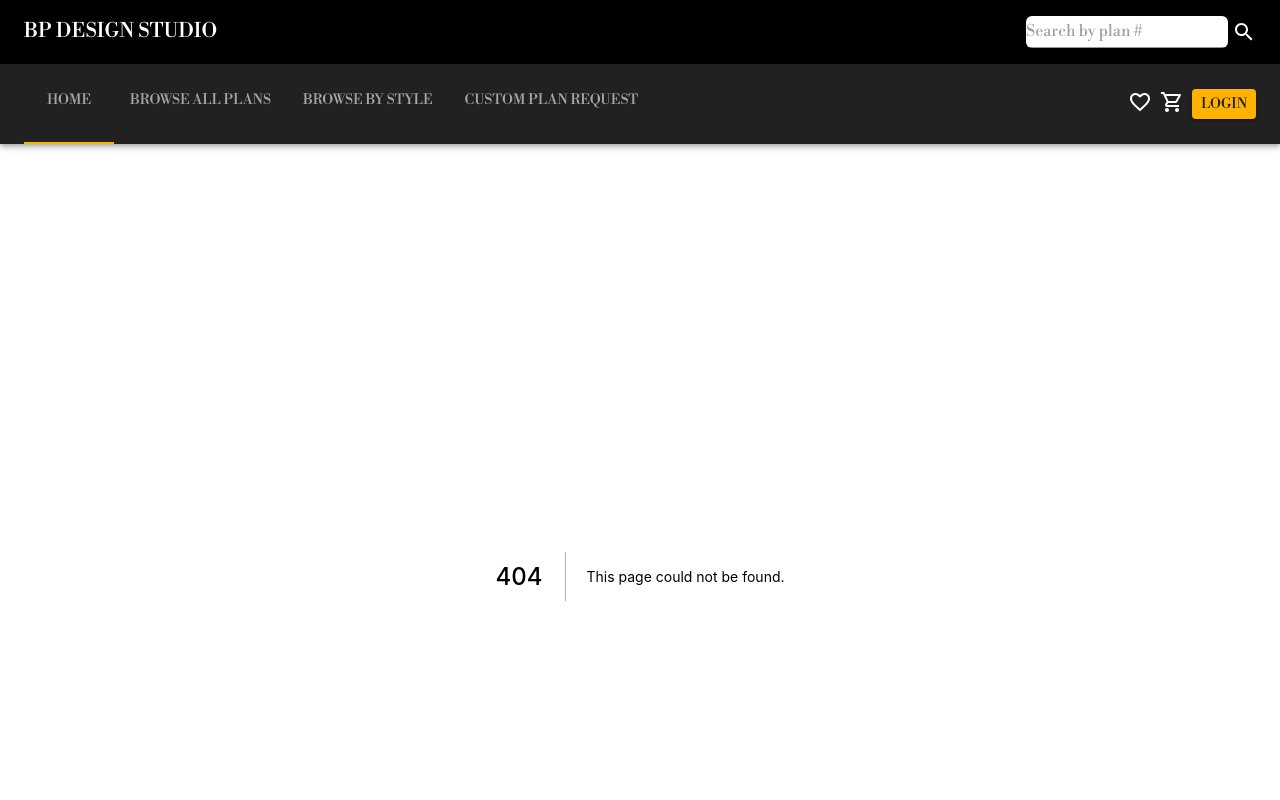
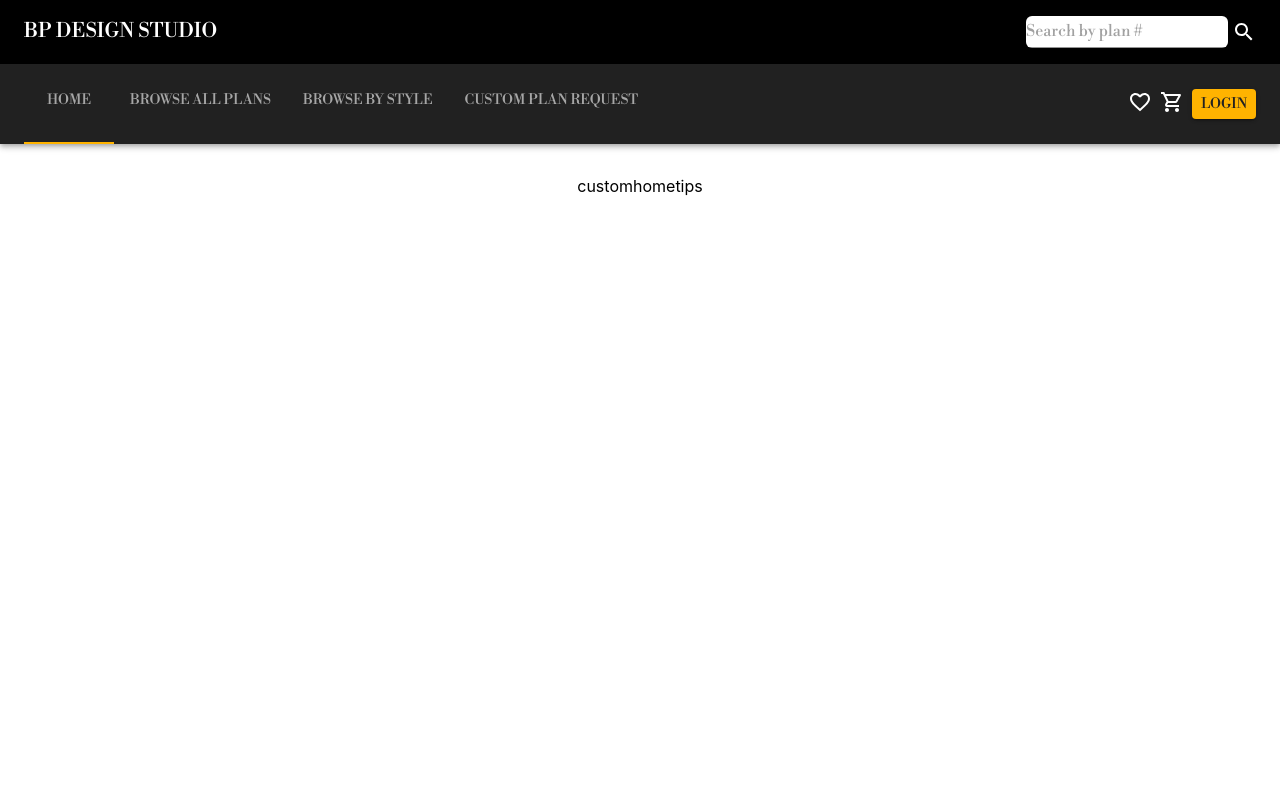
Before and after one commit to melxincognito/bp-design-next, a Next.js app in the folder client/: page /customhometips in a window 1280 px wide. Before the commit this address had no page. Shown: the top 800 px of the page. Built offline with nearby package versions, Linux system fonts and the light colour scheme.

Commit message:
Added custom home tips page

```diff
--- /dev/null
+++ b/client/pages/customhometips.js
@@ -0,0 +1,5 @@
+import React from "react";
+
+export default function customhometips() {
+  return <div>customhometips</div>;
+}
```
